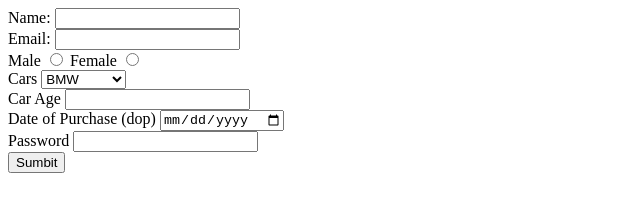
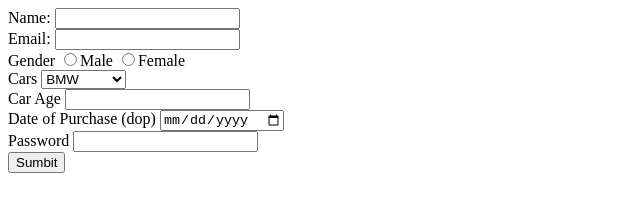
Before and after one commit to acciojob/car-insurance-form-KartikeyJoshi916, a website: page main.html in a window 1280 px wide. Shown: the full height of the page, 0-640 px from the left. Drawn offline with Linux system fonts and the light colour scheme.

Commit message:
created a submission

```diff
--- a/main.html
+++ b/main.html
@@ -13,10 +13,9 @@
 		<input id="name" type="text" required/><br>
 		<label for="email">Email:</label>
 		<input id="email" type="email" required/><br>
-		<label for="male" name="gender">Male</label>
-		<input id="male" type="radio" required/>
-		<label for="female" name="gender">Female</label>
-		<input id="female" type="radio" required/><br>
+		<label for="male" name="gender">Gender</label>
+		<input id="male" type="radio" required/>Male
+		<input id="female" type="radio" required/>Female<br>
 		<label for="cars" >Cars</label>
 		<select id="cars">
 			<option>BMW</option>
```
